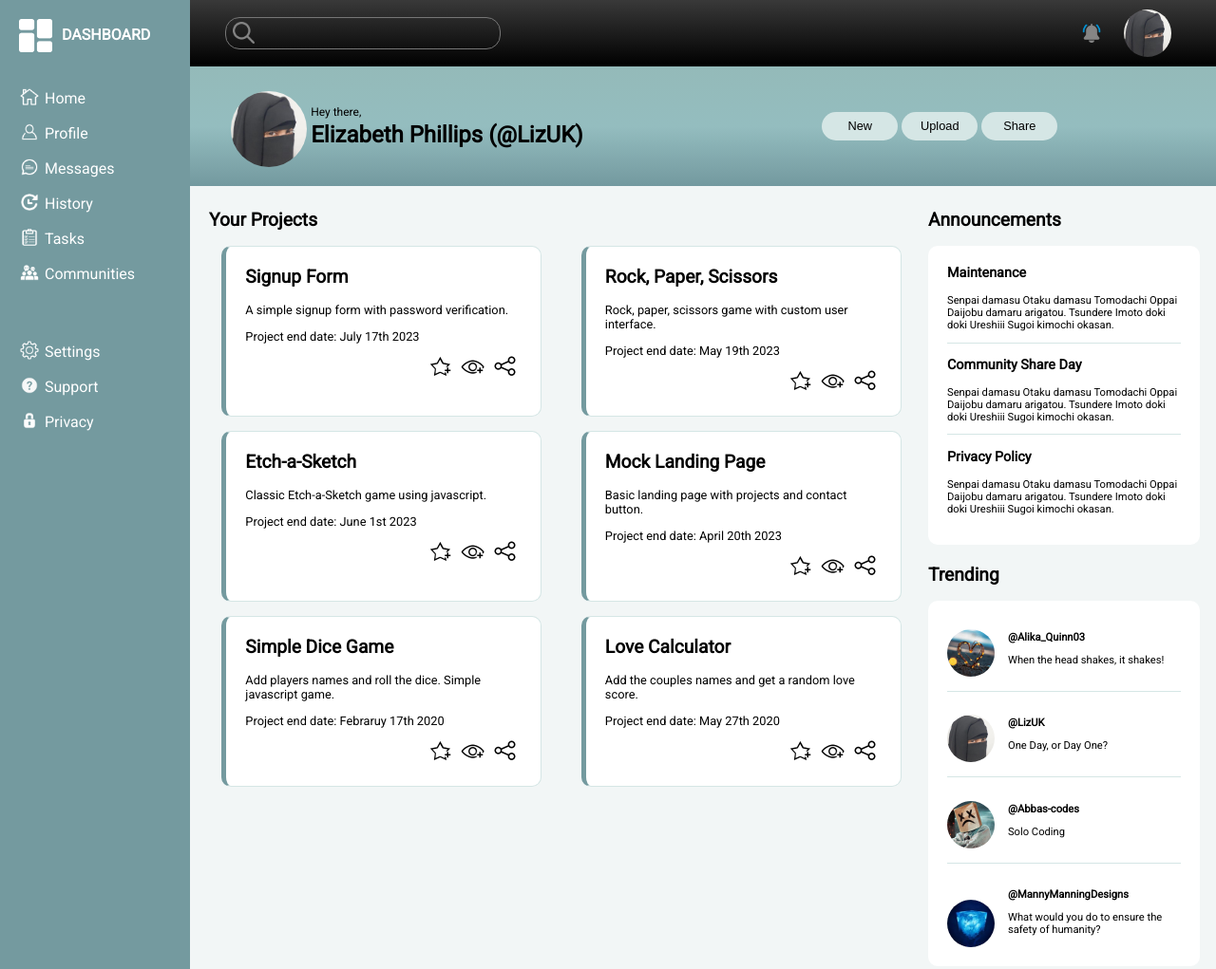
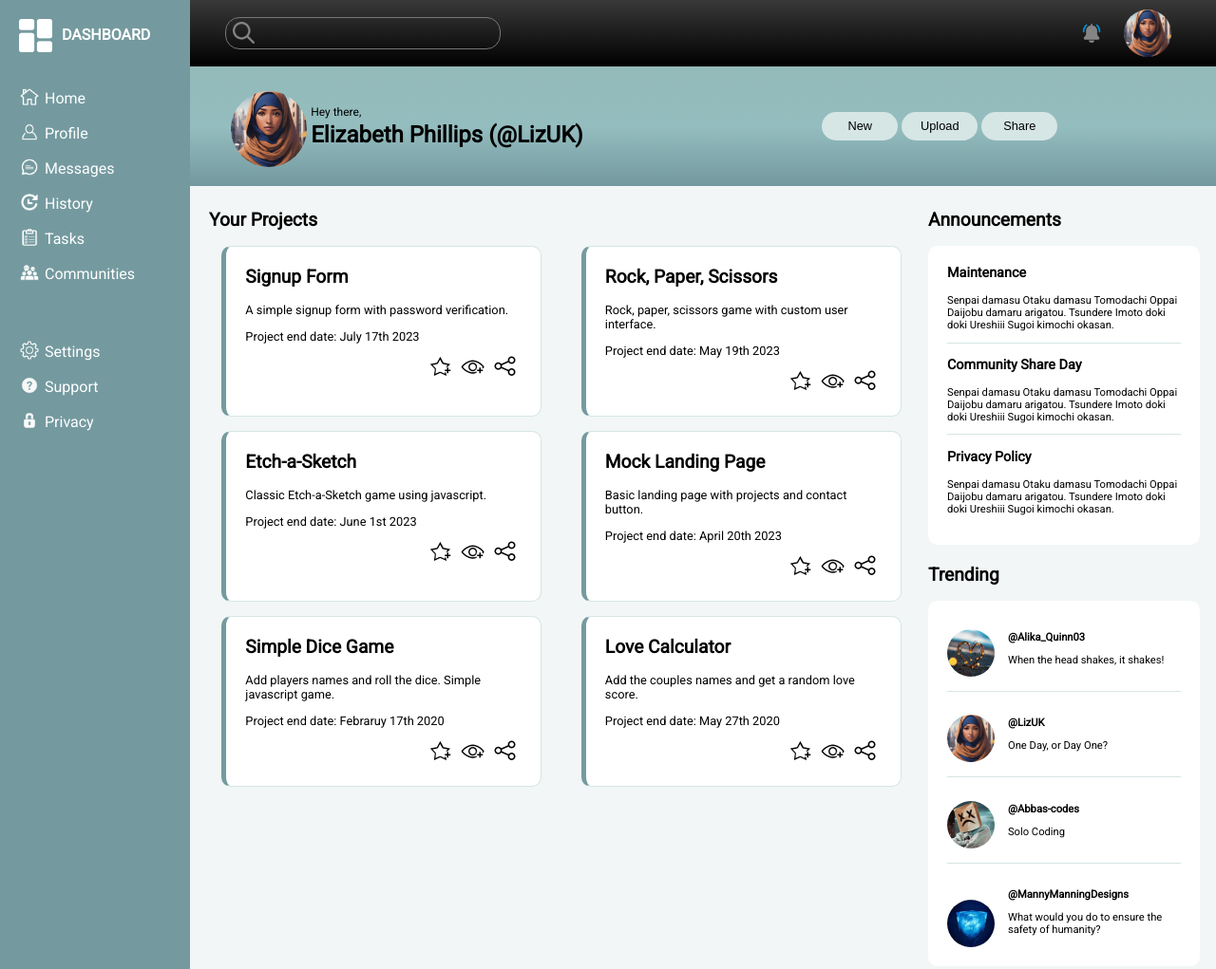
Before and after one commit to LizUK/admin-dashboard, a plain HTML site: page index.html in a window 1280 px wide. Shown: the top 1021 px of the page at 95% size. Drawn offline with Linux system fonts and the light colour scheme.

Commit message:
Update index.html
Image change

```diff
--- a/index.html
+++ b/index.html
@@ -57,7 +57,7 @@
                     <div class="header-top-right">
 
                             <a href="#"><img id="notif" src="images/bell.png" alt="Notifications"></a>
-                            <a href="#"><img class="avatar" src="images/EPhillips.jpg" alt="Profile"></a>
+                            <a href="#"><img class="avatar" src="images/avatar.jpg" alt="Profile"></a>
 
                     </div><!-- End header-top-right-->
 
@@ -67,7 +67,7 @@
 
                     <div class="header-bottom-left">
 
-                        <a href="#"><img class="avatar" src="images/EPhillips.jpg" alt="Profile"></a>
+                        <a href="#"><img class="avatar" src="images/avatar.jpg" alt="Profile"></a>
 
                         <h2><span>Hey there,</span><br>Elizabeth Phillips (@LizUK)</h2>
 
@@ -243,7 +243,7 @@
                             </div>
                         </div>
                         <div class="item">
-                            <a href="https://github.com/LizUK"><img src="images/EPhillips.jpg" alt="avatar"></a>
+                            <a href="https://github.com/LizUK"><img src="images/avatar.jpg" alt="avatar"></a>
                             <div>
                                 <p>@LizUK</p>
                                 <p>One Day, or Day One?</p>
```
